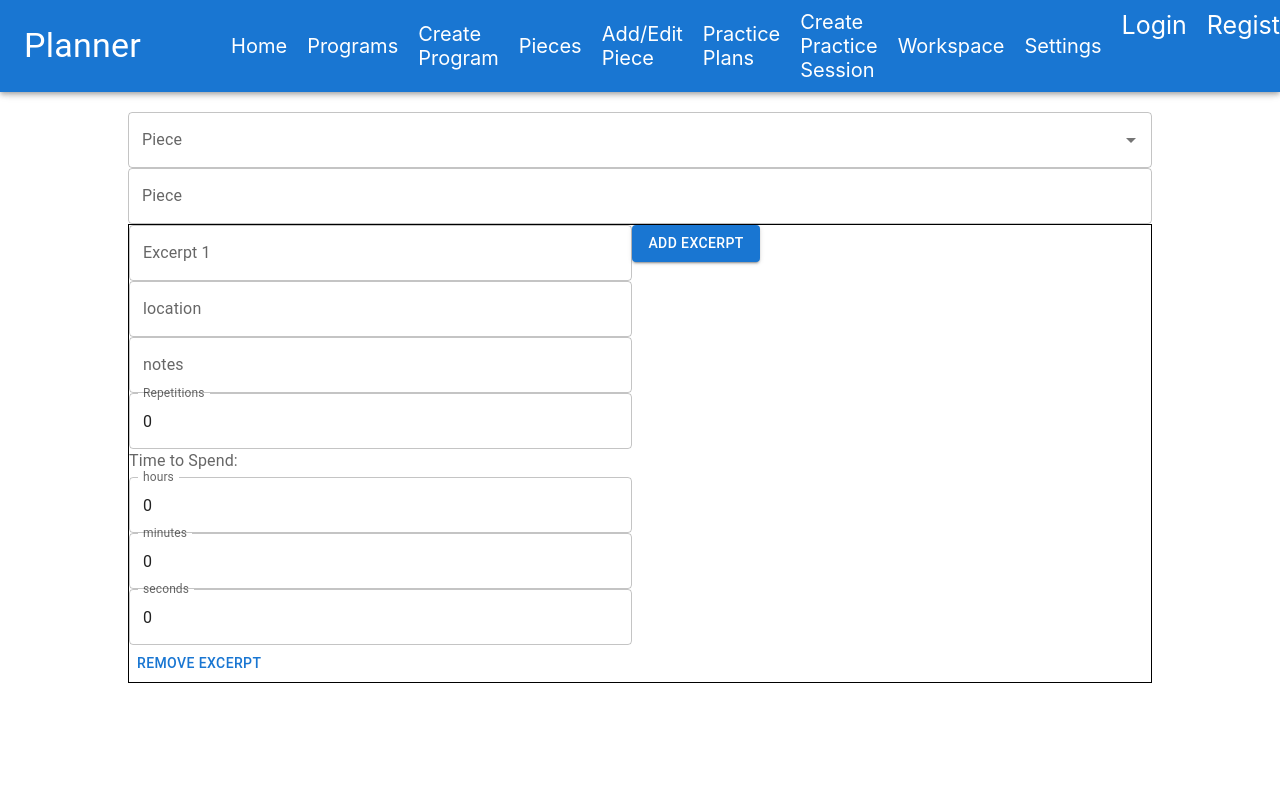
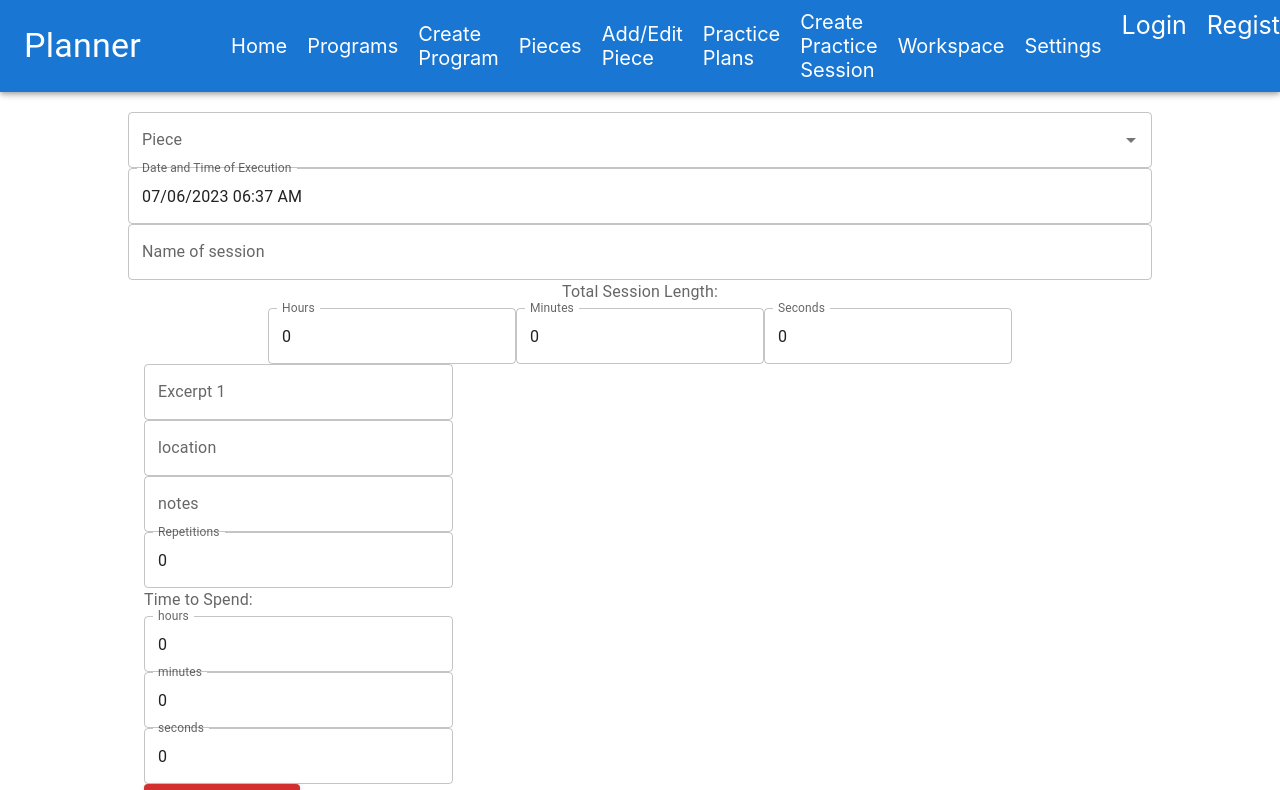
Before and after one commit to shoneriki/mern-practice, a React (Create React App) app in the folder client/: page /practiceSession/create in a window 1280 px wide. Shown: the top 790 px of the page. Built offline with nearby package versions, Linux system fonts and the light colour scheme.

Commit message:
autocomplete for stored piece in practiceSession

```diff
--- a/client/package.json
+++ b/client/package.json
@@ -10,16 +10,18 @@
     "@mui/icons-material": "^5.11.16",
     "@mui/material": "^5.13.5",
     "@mui/styled-engine-sc": "^5.12.0",
-    "@mui/x-date-pickers": "^6.9.0",
+    "@mui/x-date-pickers": "^6.9.2",
     "@testing-library/jest-dom": "^5.14.1",
     "@testing-library/react": "^13.0.0",
     "@testing-library/user-event": "^13.2.1",
     "axios": "^1.4.0",
     "date-fns": "^2.30.0",
-    "dayjs": "^1.11.8",
+    "dayjs": "^1.11.9",
     "formik": "^2.4.2",
     "fullcalendar": "^6.1.8",
     "immer": "^10.0.2",
+    "luxon": "^3.3.0",
+    "moment": "^2.29.4",
     "node-sass": "^9.0.0",
     "react": "^18.2.0",
     "react-big-calendar": "^1.8.1",
--- a/client/src/components/practiceSession-components/PracticeSessionForm.js
+++ b/client/src/components/practiceSession-components/PracticeSessionForm.js
@@ -1,6 +1,7 @@
 import React from "react";
-import { Formik, Field, Form, FieldArray } from "formik";
+import { Formik, Field, Form, FieldArray} from "formik";
 import {
+  Autocomplete,
   TextField,
   Box,
   Grid,
@@ -11,6 +12,11 @@ import {
   Checkbox,
   Button,
 } from "@mui/material";
+
+// components/FormikDatePicker.tsx
+import { LocalizationProvider, DatePicker } from "@mui/x-date-pickers";
+import { AdapterDateFns } from "@mui/x-date-pickers/AdapterDateFns";
+import { DateTimePicker } from "@mui/x-date-pickers/DateTimePicker";
 import axios from "axios";
 
 
@@ -23,6 +29,9 @@ export const PracticeSessionForm = ({
   cookies,
   navigate,
   selectedPiece,
+  suggestions,
+  handlePieceSearch,
+  handlePieceSelection,
 }) => {
   return (
     <Formik
@@ -59,44 +68,116 @@ export const PracticeSessionForm = ({
         }
       }}
     >
-      {({ values, handleChange, errors }) => (
+      {({ values, handleChange, errors, setFieldValue }) => (
         <Form id="practiceSession-form" name="practiceSession-form">
           <Box
             id="inside-form-box"
             sx={{
               display: "flex",
               flexDirection: "column",
-              alignItems: "center",
+              alignItems: "center"
             }}
           >
-            <Field
-              id="piece-field"
-              name="piece"
-              as={TextField}
-              label="Piece"
+            <Autocomplete
+              id="autocomplete"
+              value={selectedPiece}
+              options={suggestions}
               sx={{
                 width: "100%",
               }}
-              value={
-                selectedPiece
-                  ? `${selectedPiece.name} by ${selectedPiece.composer}`
-                  : ""
+              getOptionLabel={(option) => option.name}
+              onInputChange={(event, value) => handlePieceSearch(value)}
+              onChange={async (event, newValue) => {
+                console.log("Selected piece before change:", selectedPiece); // Add logging
+                console.log("New value received:", newValue); // Add logging
+                handlePieceSelection(event, newValue);
+                const response = await axios.get(
+                  `http://localhost:3001/pieces/piece/${newValue._id}`,
+                  {
+                    headers: { authorization: cookies.access_token },
                   }
+                );
+
+                const pieceData = response.data;
+
+                console.log("Piece data received:", pieceData); // Add logging
+                setFieldValue("length", pieceData.length);
+                setFieldValue("excerpts", pieceData.excerpts);
+                console.log("Selected piece after change:", selectedPiece); // Add logging
+              }}
+              renderInput={(params) => (
+                <TextField {...params} label="Piece" variant="outlined" />
+              )}
               multiline
             />
-
+            <Field name="dateOfExecution">
+              {({ field, form }) => (
+                <LocalizationProvider dateAdapter={AdapterDateFns}>
+                  <DateTimePicker
+                    label="Date and Time of Execution"
+                    value={field.value}
+                    onChange={(value) => {
+                      form.setFieldValue(field.name, value);
+                    }}
+                    sx={{ width: "100%" }}
+                    renderInput={(params) => <TextField {...params} />}
+                  />
+                </LocalizationProvider>
+              )}
+            </Field>
+            <Field
+              name={`values.name`}
+              as={TextField}
+              label="Name of session"
+              sx={{ width: "100%" }}
+            />
+            <InputLabel>Total Session Length:</InputLabel>
+            <Box>
+              <Grid container center>
+                <Grid item xs={12} sm={4}>
+                  <Field
+                    name="totalSessionLength.hours"
+                    as={TextField}
+                    type="number"
+                    label="Hours"
+                  />
+                </Grid>
+                <Grid item xs={12} sm={4}>
+                  <Field
+                    name="totalSessionLength.minutes"
+                    as={TextField}
+                    type="number"
+                    label="Minutes"
+                  />
+                </Grid>
+                <Grid item xs={12} sm={4}>
+                  <Field
+                    name="totalSessionLength.seconds"
+                    as={TextField}
+                    type="number"
+                    label="Seconds"
+                  />
+                </Grid>
+              </Grid>
+            </Box>
             <FieldArray name="excerpts">
               {({ push, remove }) => (
                 <Grid
-                  containera
+                  container
                   sx={{
                     width: "100%",
-                    border: "1px solid black",
                     display: "flex",
                   }}
+                  spacing={4}
                 >
                   {values.excerpts.map((excerpt, excerptIndex) => (
-                    <Grid item xs={12} sm={4} key={excerptIndex}>
+                    <Grid
+                      item
+                      xs={12}
+                      sm={4}
+                      key={excerptIndex}
+                      sx={{ }}
+                    >
                       <Grid item xs={12}>
                         <Field
                           name={`excerpts.${excerptIndex}.excerpt`}
@@ -106,14 +187,12 @@ export const PracticeSessionForm = ({
                         />
                         <Field
                           name={`excerpts.${excerptIndex}.location`}
-                          type="number"
                           as={TextField}
                           label="location"
                           sx={{ width: "100%" }}
                         />
                         <Field
                           name={`excerpts.${excerptIndex}.notes`}
-                          type="number"
                           as={TextField}
                           label="notes"
                           sx={{ width: "100%" }}
@@ -156,21 +235,17 @@ export const PracticeSessionForm = ({
                           )}
                         </FieldArray>
 
-                        <Button onClick={() => remove(excerptIndex)}>
+                        <Button
+                          variant="contained"
+                          color="error"
+                          onClick={() => remove(excerptIndex)}
+                        >
                           Remove excerpt
                         </Button>
                       </Grid>
                     </Grid>
                   ))}
-                  <Grid
-                    container
-                    sx={{
-                      display: "flex",
-                      flexDirection: "column",
-                      alignItems: "center",
-                    }}
-                  >
-                    <Grid item xs={12} sx={{ width: "100%" }}>
+                  <Grid item xs={12}>
                     <Button
                       color="primary"
                       variant="contained"
@@ -179,6 +254,10 @@ export const PracticeSessionForm = ({
                       Add excerpt
                     </Button>
                   </Grid>
+                  <Grid item xs={12}>
+                    <Button type="submit" variant="contained" color="success">
+                      Submit
+                    </Button>
                   </Grid>
                 </Grid>
               )}
--- a/client/src/pages/practiceSession-pages/practiceSession-create-edit.js
+++ b/client/src/pages/practiceSession-pages/practiceSession-create-edit.js
@@ -20,6 +20,10 @@ export const PracticeSessionCreateEdit = (props) => {
 
   const [practiceSession, setPracticeSession] = useState(null);
   const [selectedPiece, setSelectedPiece] = useState(null);
+
+  useEffect(() => {
+    console.log("selectedPiece updated", selectedPiece);
+  }, [selectedPiece]);
 
   const initialValues = {
     dateOfExecution:  new Date(),
@@ -164,21 +168,6 @@ export const PracticeSessionCreateEdit = (props) => {
         width: "80%",
       }}
     >
-      <Autocomplete
-        id="autocomplete"
-        value={selectedPiece}
-        options={suggestions}
-        sx={{
-          width: "100%"
-        }}
-        getOptionLabel={(option) => option.name}
-        onInputChange={(event, value) => handlePieceSearch(value)}
-        onChange={handlePieceSelection}
-        renderInput={(params) => (
-          <TextField {...params} label="Piece" variant="outlined" />
-        )}
-        multiline
-      />
       <PracticeSessionForm
         initialValues={initialValues}
         validationSchema={validationSchema}
@@ -187,6 +176,9 @@ export const PracticeSessionCreateEdit = (props) => {
         cookies={cookies}
         navigate={navigate}
         selectedPiece={selectedPiece}
+        suggestions={suggestions}
+        handlePieceSearch={handlePieceSearch}
+        handlePieceSelection={handlePieceSelection}
       />
     </Box>
   );
```
Also changed, not shown: 1 other file (tests, documents, lock files or other folders). Lines whose indentation alone changed are shown as unchanged.
